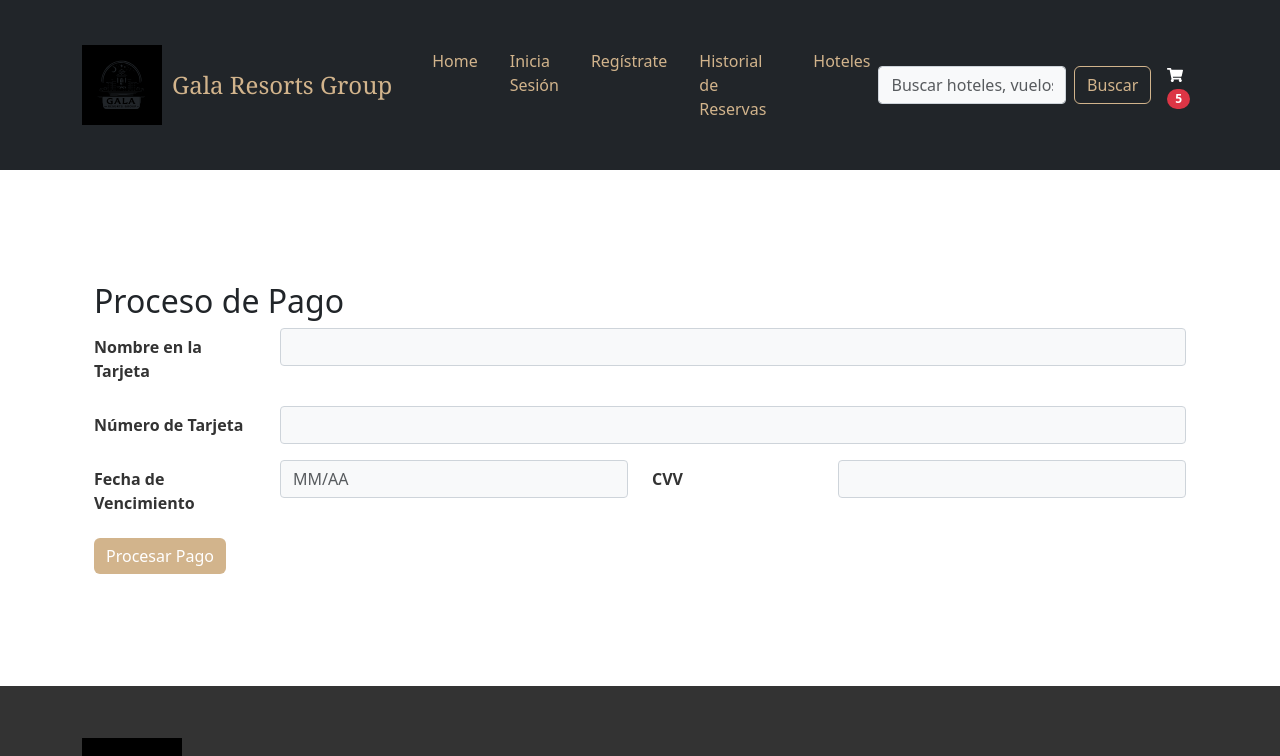
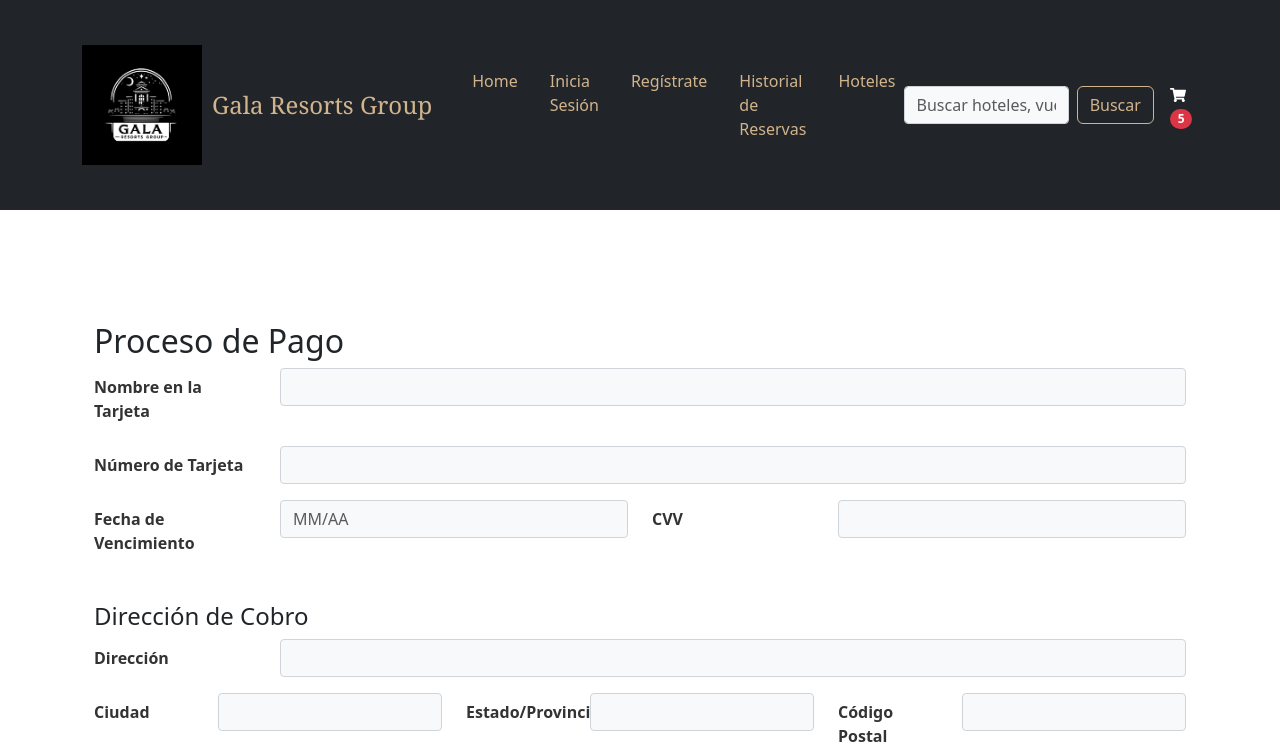
Before and after one commit to Rodas171315/Proyecto-B2B, a React (Create React App) app in the folder Hotel/frontend/sistema_hoteles/: page /checkout in a window 1280 px wide. Shown: the top 756 px of the page. Built offline with nearby package versions, Linux system fonts and the light colour scheme.

Commit message:
tarjeta y direccion

```diff
--- a/Hotel/frontend/sistema_hoteles/src/App.css
+++ b/Hotel/frontend/sistema_hoteles/src/App.css
@@ -9,7 +9,7 @@
 }
 
 .logo {
-  height: 80px; /* Ajuste de altura para visibilidad */
+  height: 120px; /* Ajuste de altura para visibilidad */
   width: auto; /* Mantener la proporción */
   margin-right: 10px;
 }
@@ -64,7 +64,7 @@
 }
 
 .footer-logo {
-  max-width: 100px; /* Asegúrate de que el logo no sea demasiado grande */
+  max-width: 200px; /* Asegúrate de que el logo no sea demasiado grande */
   margin-bottom: 10px;
 }
 
--- a/Hotel/frontend/sistema_hoteles/src/components/CheckoutPage.jsx
+++ b/Hotel/frontend/sistema_hoteles/src/components/CheckoutPage.jsx
@@ -27,6 +27,7 @@ const CheckoutPage = () => {
     <Container className="my-5">
       <h2>Proceso de Pago</h2>
       <Form onSubmit={handleSubmit}>
+        {/* Información de la tarjeta */}
         <Form.Group as={Row} className="mb-3" controlId="cardName">
           <Form.Label column sm={2}>Nombre en la Tarjeta</Form.Label>
           <Col sm={10}>
@@ -36,11 +37,12 @@ const CheckoutPage = () => {
               value={paymentDetails.cardName}
               onChange={handleInputChange}
               required
-              pattern="[a-zA-Z\s]+" // Solo permite letras y espacios
+              pattern="[a-zA-Z\s]+"
               title="El nombre debe contener solo letras y espacios."
             />
           </Col>
         </Form.Group>
+
         <Form.Group as={Row} className="mb-3" controlId="cardNumber">
           <Form.Label column sm={2}>Número de Tarjeta</Form.Label>
           <Col sm={10}>
@@ -50,11 +52,12 @@ const CheckoutPage = () => {
               value={paymentDetails.cardNumber}
               onChange={handleInputChange}
               required
-              pattern="\d{16}" // Suponiendo que todos los números de tarjeta tienen 16 dígitos
+              pattern="\d{16}"
               title="El número de tarjeta debe tener 16 dígitos."
             />
           </Col>
         </Form.Group>
+
         <Row>
           <Col sm={6}>
             <Form.Group as={Row} className="mb-3" controlId="expiryDate">
@@ -67,7 +70,7 @@ const CheckoutPage = () => {
                   value={paymentDetails.expiryDate}
                   onChange={handleInputChange}
                   required
-                  pattern="(0[1-9]|1[0-2])\/[0-9]{2}" // MM/AA
+                  pattern="(0[1-9]|1[0-2])\/[0-9]{2}"
                   title="La fecha de vencimiento debe estar en formato MM/AA."
                 />
               </Col>
@@ -83,13 +86,88 @@ const CheckoutPage = () => {
                   value={paymentDetails.cvv}
                   onChange={handleInputChange}
                   required
-                  pattern="\d{3}" // Suponiendo que el CVV tiene 3 dígitos
+                  pattern="\d{3}"
                   title="El CVV debe tener 3 dígitos."
                 />
               </Col>
             </Form.Group>
           </Col>
         </Row>
+
+        {/* Dirección de Cobro */}
+        <h4 className="mt-4">Dirección de Cobro</h4>
+        <Form.Group as={Row} className="mb-3" controlId="address">
+          <Form.Label column sm={2}>Dirección</Form.Label>
+          <Col sm={10}>
+            <Form.Control
+              type="text"
+              name="address"
+              value={paymentDetails.address}
+              onChange={handleInputChange}
+              required
+            />
+          </Col>
+        </Form.Group>
+
+        <Row>
+          <Col sm={4}>
+            <Form.Group as={Row} className="mb-3" controlId="city">
+              <Form.Label column sm={4}>Ciudad</Form.Label>
+              <Col sm={8}>
+                <Form.Control
+                  type="text"
+                  name="city"
+                  value={paymentDetails.city}
+                  onChange={handleInputChange}
+                  required
+                />
+              </Col>
+            </Form.Group>
+          </Col>
+
+          <Col sm={4}>
+            <Form.Group as={Row} className="mb-3" controlId="state">
+              <Form.Label column sm={4}>Estado/Provincia</Form.Label>
+              <Col sm={8}>
+                <Form.Control
+                  type="text"
+                  name="state"
+                  value={paymentDetails.state}
+                  onChange={handleInputChange}
+                />
+              </Col>
+            </Form.Group>
+          </Col>
+
+          <Col sm={4}>
+            <Form.Group as={Row} className="mb-3" controlId="zip">
+              <Form.Label column sm={4}>Código Postal</Form.Label>
+              <Col sm={8}>
+                <Form.Control
+                  type="text"
+                  name="zip"
+                  value={paymentDetails.zip}
+                  onChange={handleInputChange}
+                  required
+                />
+              </Col>
+            </Form.Group>
+          </Col>
+        </Row>
+
+        <Form.Group as={Row} className="mb-4" controlId="country">
+          <Form.Label column sm={2}>País</Form.Label>
+          <Col sm={10}>
+            <Form.Control
+              type="text"
+              name="country"
+              value={paymentDetails.country}
+              onChange={handleInputChange}
+              required
+            />
+          </Col>
+        </Form.Group>
+
         <Button variant="primary" type="submit">Procesar Pago</Button>
       </Form>
 
@@ -102,13 +180,12 @@ const CheckoutPage = () => {
           ¡Tu pago ha sido procesado exitosamente! Revisa tu correo electrónico para más detalles.
         </Modal.Body>
         <Modal.Footer>
-          <Button variant="secondary" onClick={() => setShowSuccessModal(false)}>
-            Cerrar
-          </Button>
+          <Button variant="secondary" onClick={() => setShowSuccessModal(false)}>Cerrar</Button>
         </Modal.Footer>
       </Modal>
     </Container>
   );
+
 };
 
 export default CheckoutPage;
--- a/Hotel/frontend/sistema_hoteles/src/components/Header.jsx
+++ b/Hotel/frontend/sistema_hoteles/src/components/Header.jsx
@@ -3,7 +3,7 @@ import React from 'react';
 import { Navbar, Nav, Form, FormControl, Button, Container, Badge } from 'react-bootstrap';
 import { FaShoppingCart } from 'react-icons/fa';
 import 'bootstrap/dist/css/bootstrap.min.css';
-import logo from './logo.svg';
+import logo from './logo.jpg';
 import { Link } from 'react-router-dom';
 
 const Header = () => {
```
Also changed, not shown: Hotel/frontend/sistema_hoteles/src/components/logo.jpg (added).
